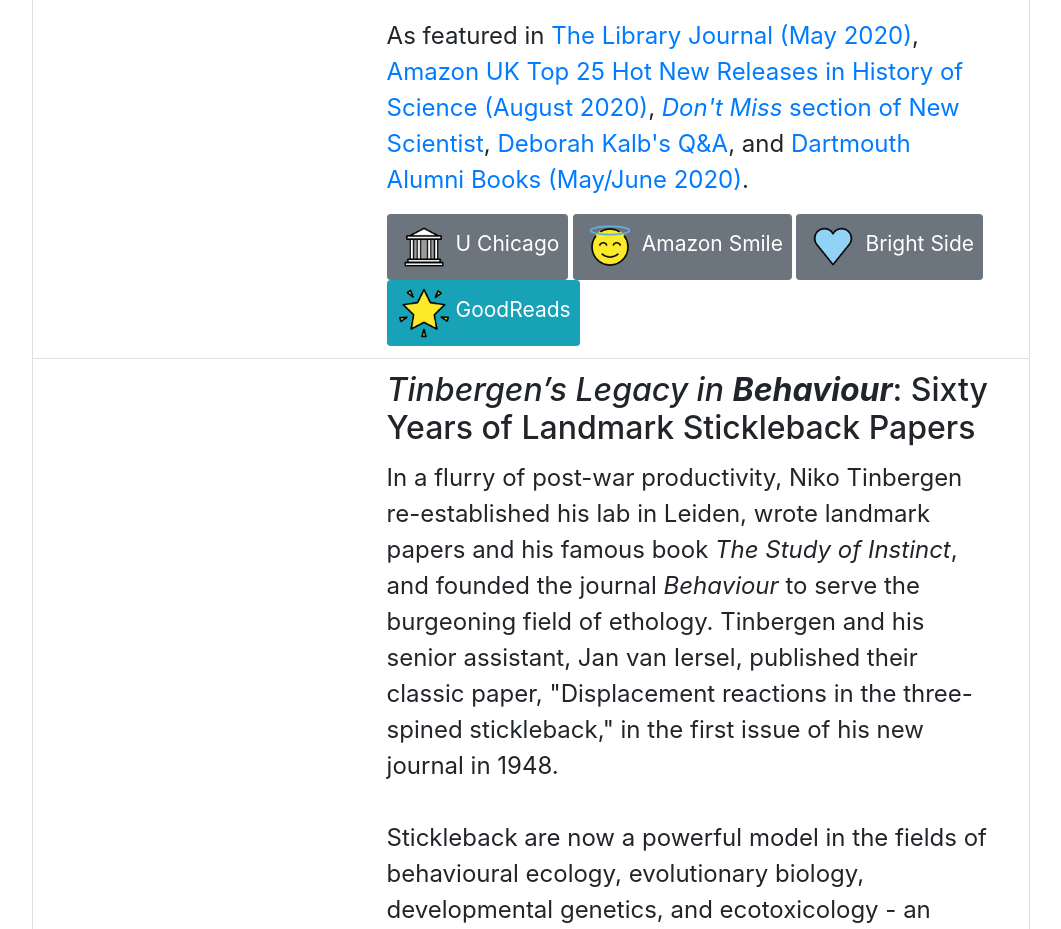
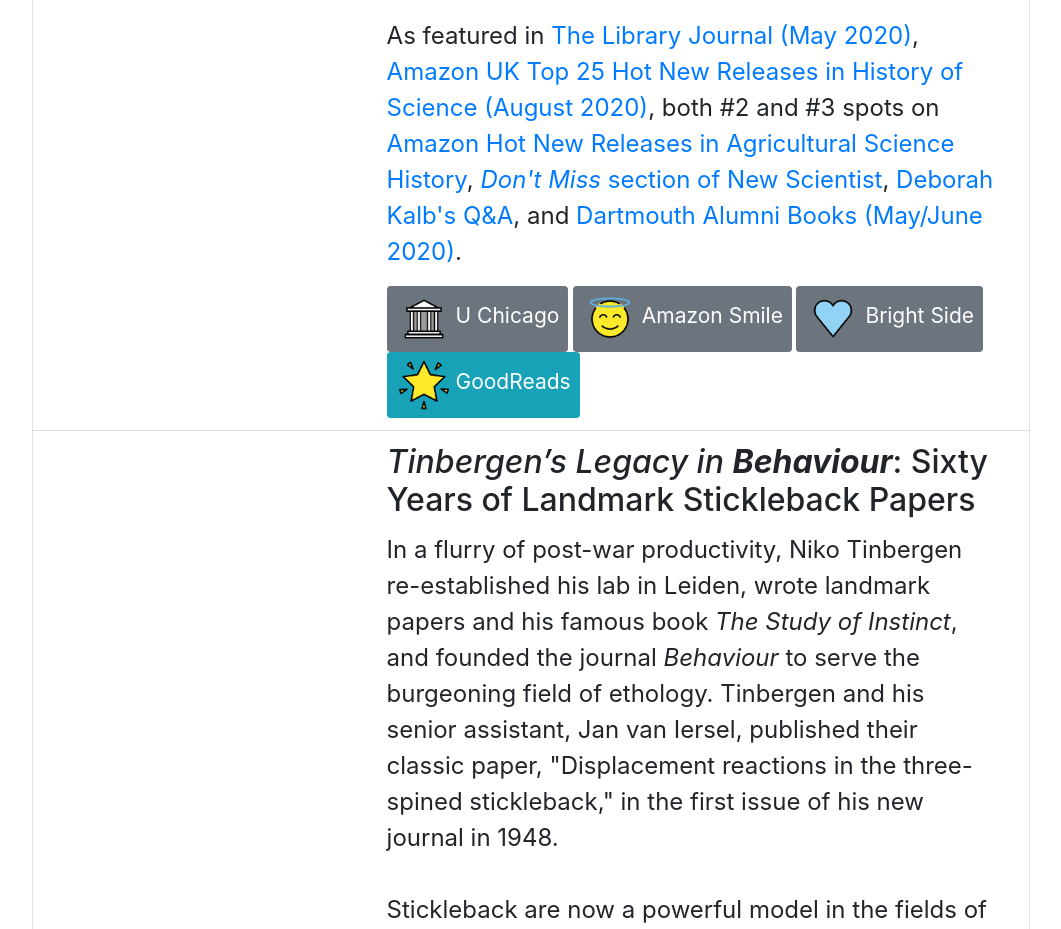
Before and after one commit to frankvonhippel/frankvonhippel.github.io, a plain HTML site: page pubs.html in a window 1280 px wide. Shown: the part 3580-4509 px from the top of the page, without its empty margins (109-1170 px from the left). Drawn offline with nearby package versions, Linux system fonts and the light colour scheme.

Commit message:
Added Amazon

```diff
--- a/pubs.html
+++ b/pubs.html
@@ -105,6 +105,7 @@
 								As featured in
 				            	<a href="https://www.libraryjournal.com/?reviewDetail=the-chemical-age-how-chemists-fought-famine-and-disease-killed-millions-and-changed-our-relationship-with-the-earth">The Library Journal (May 2020)</a>,
 				            	<a href="https://web.archive.org/web/20200816080601/https://www.amazon.co.uk/gp/new-releases/books/772136">Amazon UK Top 25 Hot New Releases in History of Science (August 2020)</a>,
+				            	both #2 and #3 spots on <a href="https://web.archive.org/web/20200821070845/https://www.amazon.com/gp/new-releases/books/52107011">Amazon Hot New Releases in Agricultural Science History</a>,
 				            	<a href="https://www.newscientist.com/article/mg24632780-400-dont-miss-absurd-animals-the-chemical-age-and-diy-dancing/"><i>Don't Miss</i> section of New Scientist</a>,
 				            	<a href="https://deborahkalbbooks.blogspot.com/2020/03/q-with-frank-von-hippel.html">Deborah Kalb's Q&A</a>,
 				            	and
```
